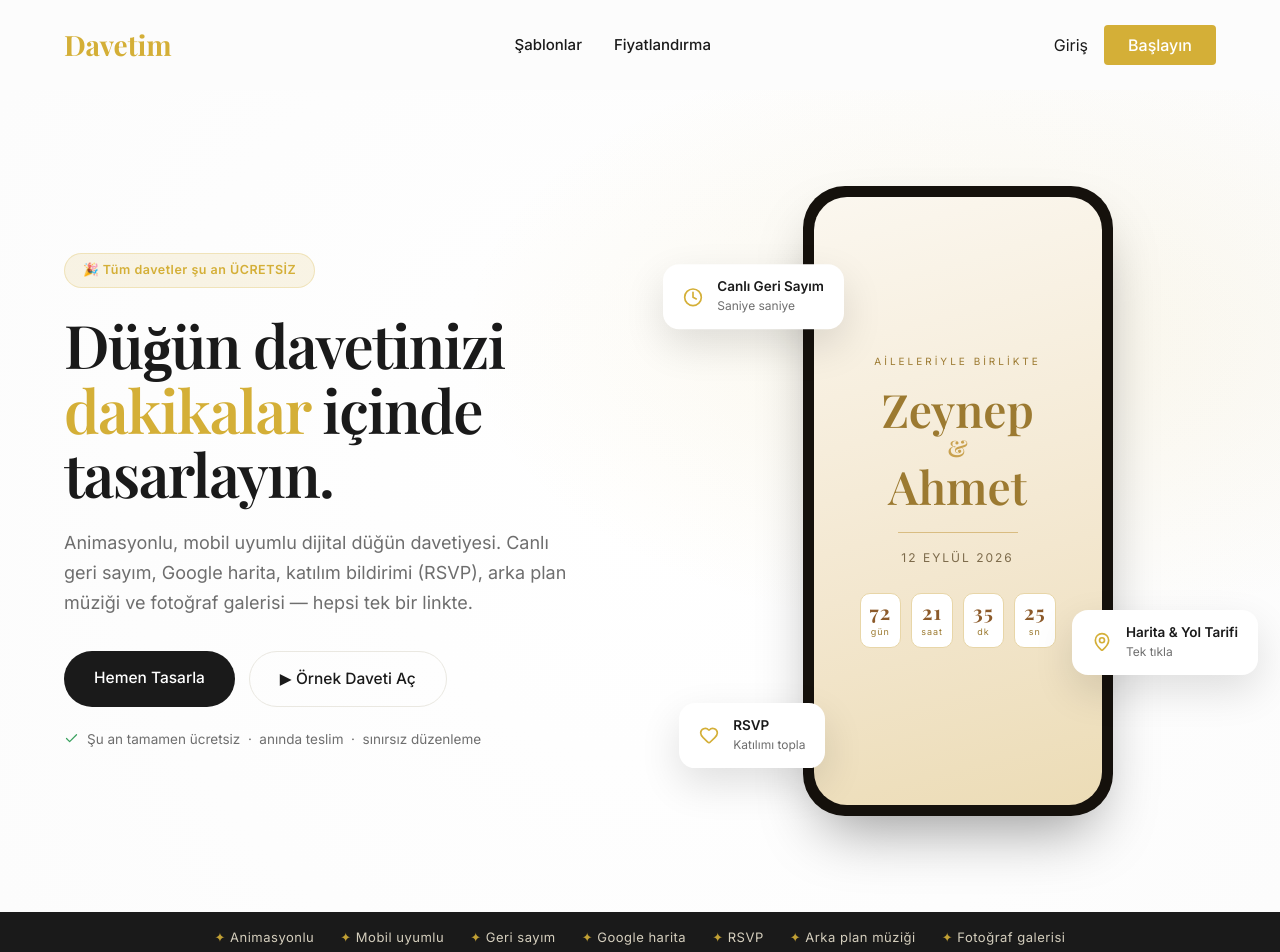
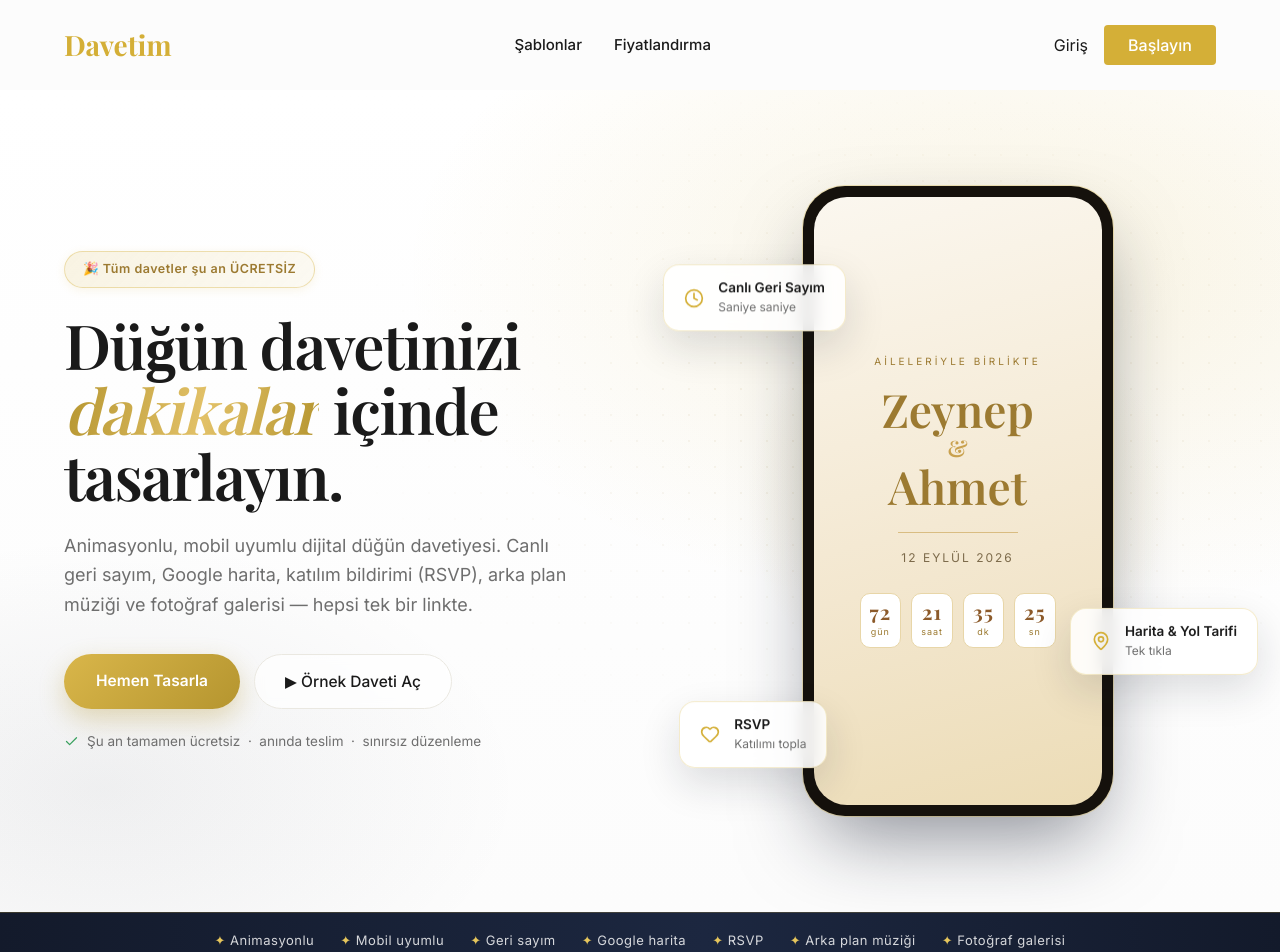
Before and after one commit to enesakmehmet/Davet, a React (Vite) app in the folder frontend/: page / in a window 1280 px wide. Shown: the top 952 px of the page. Built offline with nearby package versions, Linux system fonts and the light colour scheme; no server answers; a web font is replaced by a local one.

Commit message:
style: ana sayfa modernize edildi (altin-lacivert premium dil)

```diff
--- a/frontend/src/pages/Home.css
+++ b/frontend/src/pages/Home.css
@@ -10,40 +10,68 @@ section { padding: 96px 0; }
 .section-header p { font-size: 18px; color: var(--color-text-secondary); }
 
 .badge {
-  display: inline-block; padding: 7px 18px; background-color: rgba(212,175,55,.12);
-  color: var(--color-accent-gold); border-radius: 30px; font-size: 12.5px; font-weight: 600;
-  letter-spacing: .5px; margin-bottom: 24px; border: 1px solid rgba(212,175,55,.25);
+  display: inline-flex; align-items: center; gap: 6px; padding: 8px 18px;
+  background: linear-gradient(135deg, rgba(212,175,55,.14), rgba(212,175,55,.06));
+  color: #9c7a31; border-radius: 30px; font-size: 12.5px; font-weight: 600;
+  letter-spacing: .5px; margin-bottom: 24px; border: 1px solid rgba(212,175,55,.35);
+  box-shadow: 0 2px 10px rgba(212,175,55,.12);
 }
 
 /* ===== HERO ===== */
 .hero-section {
   min-height: 88vh; display: flex; align-items: center; overflow: hidden; position: relative;
   background:
-    radial-gradient(900px 500px at 78% 30%, rgba(212,175,55,.10), transparent 60%),
-    radial-gradient(circle at center, var(--color-bg-white) 0%, var(--color-bg) 100%);
+    radial-gradient(1000px 560px at 80% 22%, rgba(212,175,55,.14), transparent 62%),
+    radial-gradient(700px 420px at 8% 85%, rgba(19,26,43,.06), transparent 60%),
+    linear-gradient(180deg, var(--color-bg-white) 0%, var(--color-bg) 100%);
 }
-.hero-container { display: grid; grid-template-columns: 1.05fr .95fr; gap: 64px; align-items: center; }
+/* zarif nokta dokusu */
+.hero-section::before {
+  content: ''; position: absolute; inset: 0; pointer-events: none;
+  background-image: radial-gradient(rgba(156,122,49,.10) 1px, transparent 1px);
+  background-size: 26px 26px;
+  mask-image: radial-gradient(800px 500px at 72% 40%, #000, transparent 75%);
+  -webkit-mask-image: radial-gradient(800px 500px at 72% 40%, #000, transparent 75%);
+}
+.hero-container { display: grid; grid-template-columns: 1.05fr .95fr; gap: 64px; align-items: center; position: relative; }
 .hero-content { max-width: 580px; }
-.hero-title { font-size: 60px; line-height: 1.08; margin-bottom: 22px; letter-spacing: -1.5px; }
+.hero-title { font-size: 62px; line-height: 1.06; margin-bottom: 22px; letter-spacing: -1.5px; }
+.hero-title .text-gold {
+  background: linear-gradient(100deg, #b5952f, #e2c168 55%, #b5952f);
+  -webkit-background-clip: text; background-clip: text; color: transparent;
+  font-style: italic;
+}
 .hero-subtitle { font-size: 18px; color: var(--color-text-secondary); margin-bottom: 34px; line-height: 1.65; max-width: 520px; }
-.hero-actions { display: flex; gap: 14px; }
+.hero-actions { display: flex; gap: 14px; flex-wrap: wrap; }
 .hero-trust { margin-top: 22px; font-size: 13.5px; color: var(--color-text-secondary); display: flex; align-items: center; gap: 8px; }
 .hero-trust svg { color: #3aa15f; }
 
 .btn-primary-large {
-  background-color: var(--color-text-primary); color: #fff; padding: 15px 30px; border-radius: 30px;
-  font-weight: 500; transition: all .3s ease; font-size: 15.5px; display: inline-block; border: none; cursor: pointer;
+  background: linear-gradient(135deg, #d9b64a, #b5952f); color: #fff; padding: 15px 32px; border-radius: 30px;
+  font-weight: 600; transition: all .3s ease; font-size: 15.5px; display: inline-block; border: none; cursor: pointer;
+  box-shadow: 0 10px 26px rgba(181,149,47,.32);
 }
-.btn-primary-large:hover { background-color: var(--color-accent-gold); transform: translateY(-2px); box-shadow: 0 12px 24px rgba(212,175,55,.25); }
+.btn-primary-large:hover { transform: translateY(-2px); filter: brightness(1.07); box-shadow: 0 16px 34px rgba(181,149,47,.42); }
 .btn-outline-large {
-  background-color: transparent; color: var(--color-text-primary); border: 1px solid var(--color-border);
+  background-color: rgba(255,255,255,.7); color: var(--color-text-primary); border: 1px solid var(--color-border);
   padding: 15px 30px; border-radius: 30px; font-weight: 500; transition: all .3s ease; font-size: 15.5px;
+  backdrop-filter: blur(4px);
 }
-.btn-outline-large:hover { border-color: var(--color-text-primary); background: rgba(0,0,0,.02); }
+.btn-outline-large:hover { border-color: #c9a14e; color: #9c7a31; background: #fff; transform: translateY(-2px); box-shadow: 0 10px 24px rgba(0,0,0,.06); }
 
 /* Telefon mockup */
 .hero-visuals { position: relative; display: flex; justify-content: center; }
-.mockup-frame { width: 310px; height: 630px; background: #15110c; border-radius: 42px; padding: 11px; box-shadow: 0 30px 60px -18px rgba(0,0,0,.4); position: relative; z-index: 2; }
+/* telefonun arkasında altın hale */
+.hero-visuals::before {
+  content: ''; position: absolute; width: 460px; height: 460px; border-radius: 50%;
+  background: radial-gradient(circle, rgba(212,175,55,.22), transparent 65%);
+  top: 50%; left: 50%; transform: translate(-50%, -50%); pointer-events: none;
+}
+.mockup-frame {
+  width: 310px; height: 630px; background: #15110c; border-radius: 42px; padding: 11px;
+  box-shadow: 0 0 0 1px rgba(212,175,55,.3), 0 36px 80px -18px rgba(19,26,43,.5);
+  position: relative; z-index: 2;
+}
 .mockup-screen { width: 100%; height: 100%; border-radius: 33px; overflow: hidden; position: relative; }
 .mockup-invitation {
   height: 100%; display: flex; flex-direction: column; justify-content: center; align-items: center; text-align: center;
@@ -59,16 +87,21 @@ section { padding: 96px 0; }
 .m-countdown span { display: flex; flex-direction: column; align-items: center; background: #fff; border: 1px solid #e8d6a8; border-radius: 10px; padding: 8px 9px; font-size: 9px; letter-spacing: 1px; color: #9c7a31; }
 .m-countdown b { font-family: var(--font-serif); font-size: 20px; line-height: 1; margin-bottom: 3px; color: #8c5a2a; }
 
-.floating-card { position: absolute; padding: 14px 20px; display: flex; align-items: center; gap: 14px; border-radius: 16px; background: #fff; box-shadow: 0 16px 40px rgba(0,0,0,.12); z-index: 3; }
+.floating-card {
+  position: absolute; padding: 14px 20px; display: flex; align-items: center; gap: 14px; border-radius: 16px;
+  background: rgba(255,255,255,.88); backdrop-filter: blur(8px);
+  border: 1px solid rgba(212,175,55,.25);
+  box-shadow: 0 16px 40px rgba(19,26,43,.14); z-index: 3;
+}
 .floating-card h4 { font-family: var(--font-sans); font-size: 13.5px; margin-bottom: 3px; }
 .floating-card p { font-size: 12px; color: var(--color-text-secondary); }
 .c-1 { top: 84px; left: -36px; } .c-2 { bottom: 150px; right: -42px; } .c-3 { bottom: 40px; left: -20px; }
 
-/* Pill strip */
-.pill-strip { background: var(--color-text-primary); padding: 16px 0; }
+/* Pill strip — panelle aynı koyu lacivert dil */
+.pill-strip { background: linear-gradient(90deg, #131a2b, #1c2740 55%, #131a2b); padding: 18px 0; border-top: 1px solid rgba(212,175,55,.2); border-bottom: 1px solid rgba(212,175,55,.2); }
 .pill-row { display: flex; flex-wrap: wrap; justify-content: center; gap: 10px 26px; }
-.pill-row span { color: #e9e2cf; font-size: 13px; letter-spacing: .5px; opacity: .9; }
-.pill-row span::first-letter { color: var(--color-accent-gold); }
+.pill-row span { color: rgba(255,255,255,.82); font-size: 13px; letter-spacing: .5px; }
+.pill-row span::first-letter { color: #e6c65c; }
 
 /* İstatistik şeridi */
 .stats-band { padding: 56px 0; background: var(--color-bg-white); border-bottom: 1px solid var(--color-border-light); }
@@ -82,17 +115,30 @@ section { padding: 96px 0; }
 
 /* Özellikler */
 .features-grid { display: grid; grid-template-columns: repeat(3,1fr); gap: 26px; }
-.f-card { background: #fff; padding: 34px; border-radius: 22px; border: 1px solid var(--color-border-light); transition: transform .3s ease, box-shadow .3s ease; }
-.f-card:hover { transform: translateY(-5px); box-shadow: var(--shadow-md); }
-.f-icon { width: 60px; height: 60px; background: rgba(212,175,55,.10); border-radius: 16px; display: flex; align-items: center; justify-content: center; margin-bottom: 22px; color: var(--color-accent-gold); }
+.f-card {
+  background: #fff; padding: 34px; border-radius: 22px; border: 1px solid var(--color-border-light);
+  transition: transform .3s ease, box-shadow .3s ease, border-color .3s ease; position: relative; overflow: hidden;
+}
+.f-card::before {
+  content: ''; position: absolute; top: 0; left: 0; right: 0; height: 3px;
+  background: linear-gradient(90deg, #d9b64a, #b5952f); opacity: 0; transition: opacity .3s ease;
+}
+.f-card:hover { transform: translateY(-6px); box-shadow: 0 18px 40px rgba(19,26,43,.10); border-color: rgba(212,175,55,.4); }
+.f-card:hover::before { opacity: 1; }
+.f-icon { width: 60px; height: 60px; background: linear-gradient(135deg, rgba(212,175,55,.16), rgba(212,175,55,.06)); border-radius: 16px; display: flex; align-items: center; justify-content: center; margin-bottom: 22px; color: var(--color-accent-gold); }
 .f-card h3 { font-size: 19px; margin-bottom: 10px; }
 .f-card p { color: var(--color-text-secondary); line-height: 1.6; font-size: 15px; }
 
 /* Nasıl çalışır */
 .steps-grid { display: grid; grid-template-columns: repeat(3,1fr); gap: 26px; }
-.step-card { padding: 32px; border-radius: 22px; border: 1px solid var(--color-border); background: #fff; position: relative; }
+.step-card { padding: 32px; border-radius: 22px; border: 1px solid var(--color-border); background: #fff; position: relative; transition: transform .3s ease, box-shadow .3s ease; }
+.step-card:hover { transform: translateY(-4px); box-shadow: 0 14px 34px rgba(19,26,43,.08); }
 .step-top { display: flex; align-items: center; justify-content: space-between; margin-bottom: 18px; }
-.step-n { font-family: var(--font-serif); font-size: 38px; color: var(--color-accent-gold); line-height: 1; }
+.step-n {
+  font-family: var(--font-serif); font-size: 22px; color: #fff; line-height: 1;
+  width: 46px; height: 46px; border-radius: 50%; display: flex; align-items: center; justify-content: center;
+  background: linear-gradient(135deg, #d9b64a, #b5952f); box-shadow: 0 6px 16px rgba(181,149,47,.3);
+}
 .step-icon { width: 46px; height: 46px; border-radius: 12px; background: var(--color-bg); display: flex; align-items: center; justify-content: center; color: var(--color-text-primary); }
 .step-card h3 { font-size: 19px; margin-bottom: 8px; }
 .step-card p { color: var(--color-text-secondary); line-height: 1.6; font-size: 15px; }
@@ -100,22 +146,29 @@ section { padding: 96px 0; }
 /* Şablon vitrini — mini davetiye önizlemeleri */
 .showcase-grid { display: grid; grid-template-columns: repeat(3,1fr); gap: 22px; }
 .sc-card { height: 300px; border-radius: 18px; position: relative; display: flex; flex-direction: column; align-items: center; justify-content: center; gap: 16px; padding: 24px 20px; text-decoration: none; overflow: hidden; transition: transform .35s ease, box-shadow .35s ease; }
-.sc-card:hover { transform: translateY(-6px); box-shadow: 0 22px 44px rgba(0,0,0,.20); }
-.sc-card:hover .sc-invite { transform: scale(1.03); }
-.sc-invite { width: 100%; max-width: 230px; background: rgba(255,255,255,.93); border-radius: 12px; padding: 24px 16px; text-align: center; box-shadow: 0 12px 34px rgba(0,0,0,.20); display: flex; flex-direction: column; align-items: center; gap: 9px; transition: transform .35s ease; }
+.sc-card:hover { transform: translateY(-6px) scale(1.01); box-shadow: 0 26px 52px rgba(19,26,43,.28); }
+.sc-card:hover .sc-invite { transform: scale(1.04); }
+.sc-invite { width: 100%; max-width: 230px; background: rgba(255,255,255,.94); border-radius: 12px; padding: 24px 16px; text-align: center; box-shadow: 0 12px 34px rgba(0,0,0,.20); display: flex; flex-direction: column; align-items: center; gap: 9px; transition: transform .35s ease; }
 .sc-eyebrow { font-size: 9px; letter-spacing: 3px; color: #a39a86; font-weight: 600; }
 .sc-couple { font-size: 36px; line-height: 1.02; }
 .sc-div { width: 46px; height: 1px; opacity: .55; }
 .sc-date { font-family: 'Cormorant Garamond', serif; font-size: 12px; letter-spacing: 2px; color: #6a6a6a; }
-.sc-name { color: #fff; font-family: var(--font-sans); font-size: 13px; font-weight: 600; letter-spacing: .5px; background: rgba(0,0,0,.28); padding: 5px 16px; border-radius: 20px; backdrop-filter: blur(2px); }
+.sc-name { color: #fff; font-family: var(--font-sans); font-size: 13px; font-weight: 600; letter-spacing: .5px; background: rgba(10,14,24,.4); padding: 6px 16px; border-radius: 20px; backdrop-filter: blur(4px); border: 1px solid rgba(255,255,255,.22); }
 
-/* Fiyat (tek) */
-.single-price { display: grid; grid-template-columns: 1fr 1.1fr; gap: 0; max-width: 880px; margin: 0 auto; background: #fff; border: 1px solid var(--color-border); border-radius: 26px; overflow: hidden; box-shadow: 0 26px 60px rgba(0,0,0,.07); }
-.sp-left { padding: 48px 40px; background: linear-gradient(165deg,#fbf7ef,#f3e7cf); display: flex; flex-direction: column; justify-content: center; }
-.sp-tag { display: inline-block; width: fit-content; font-size: 12px; font-weight: 700; letter-spacing: 1px; text-transform: uppercase; color: #9c7a31; background: rgba(255,255,255,.6); padding: 5px 12px; border-radius: 20px; margin-bottom: 14px; }
-.sp-amount { font-family: var(--font-serif); font-size: 72px; line-height: 1; color: var(--color-text-primary); }
-.sp-cur { font-size: .5em; vertical-align: super; color: var(--color-accent-gold); margin-right: 4px; }
-.sp-note { color: #7c6a4a; font-size: 14px; margin-top: 10px; }
+/* Fiyat (tek) — sol panel panelle aynı koyu lacivert */
+.single-price { display: grid; grid-template-columns: 1fr 1.1fr; gap: 0; max-width: 880px; margin: 0 auto; background: #fff; border: 1px solid var(--color-border); border-radius: 26px; overflow: hidden; box-shadow: 0 26px 60px rgba(19,26,43,.10); }
+.sp-left {
+  padding: 48px 40px; display: flex; flex-direction: column; justify-content: center; position: relative; overflow: hidden;
+  background: linear-gradient(150deg, #131a2b 0%, #1c2740 60%, #2b3556 100%);
+}
+.sp-left::after {
+  content: ''; position: absolute; right: -70px; top: -70px; width: 240px; height: 240px;
+  background: radial-gradient(circle, rgba(212,175,55,.25), transparent 70%); pointer-events: none;
+}
+.sp-tag { display: inline-block; width: fit-content; font-size: 12px; font-weight: 700; letter-spacing: 1px; text-transform: uppercase; color: #e6c65c; background: rgba(212,175,55,.14); border: 1px solid rgba(212,175,55,.35); padding: 5px 12px; border-radius: 20px; margin-bottom: 14px; }
+.sp-amount { font-family: var(--font-serif); font-size: 72px; line-height: 1; color: #fff; }
+.sp-cur { font-size: .5em; vertical-align: super; color: #e6c65c; margin-right: 4px; }
+.sp-note { color: rgba(255,255,255,.6); font-size: 14px; margin-top: 10px; }
 .sp-right { padding: 44px 40px; }
 .sp-inc { font-size: 12px; font-weight: 700; letter-spacing: 1px; text-transform: uppercase; color: var(--color-text-secondary); margin-bottom: 18px; }
 .sp-features { list-style: none; display: grid; grid-template-columns: 1fr; gap: 13px; }
@@ -123,29 +176,37 @@ section { padding: 96px 0; }
 
 /* Yorumlar */
 .reviews-grid { display: grid; grid-template-columns: repeat(3,1fr); gap: 26px; margin-top: 48px; }
-.r-card { background: #fff; padding: 34px; border-radius: 22px; border: 1px solid var(--color-border); }
+.r-card { background: #fff; padding: 34px; border-radius: 22px; border: 1px solid var(--color-border); transition: transform .3s ease, box-shadow .3s ease; }
+.r-card:hover { transform: translateY(-4px); box-shadow: 0 14px 34px rgba(19,26,43,.08); }
 .stars { display: flex; gap: 4px; margin-bottom: 18px; justify-content: center; }
 .r-card p { font-size: 15.5px; line-height: 1.6; font-style: italic; margin-bottom: 18px; color: var(--color-text-secondary); }
 .r-card h4 { font-size: 13px; text-transform: uppercase; letter-spacing: 1px; text-align: center; }
 
-/* SSS */
+/* SSS — kart görünümü */
 .faq-container { max-width: 800px; }
-.faq-item { border-bottom: 1px solid var(--color-border); cursor: pointer; padding: 22px 0; }
+.faq-list { display: flex; flex-direction: column; gap: 12px; }
+.faq-item { border: 1px solid var(--color-border); border-radius: 14px; cursor: pointer; padding: 20px 22px; background: #fff; transition: border-color .2s ease, box-shadow .2s ease; }
+.faq-item:hover { border-color: rgba(212,175,55,.5); box-shadow: 0 6px 18px rgba(19,26,43,.06); }
 .faq-q { display: flex; justify-content: space-between; align-items: center; gap: 16px; }
 .faq-q h4 { font-size: 17px; font-family: var(--font-sans); }
-.faq-icon { transition: transform .3s ease; flex-shrink: 0; color: var(--color-text-secondary); }
+.faq-icon { transition: transform .3s ease; flex-shrink: 0; color: var(--color-accent-gold); }
 .faq-icon.open { transform: rotate(180deg); }
 .faq-a { overflow: hidden; }
 .faq-a p { padding-top: 14px; color: var(--color-text-secondary); line-height: 1.65; }
 
-/* Son CTA */
-.cta-band { background: var(--color-text-primary); }
+/* Son CTA — koyu lacivert + altın hale */
+.cta-band {
+  background:
+    radial-gradient(700px 340px at 50% 0%, rgba(212,175,55,.16), transparent 65%),
+    linear-gradient(150deg, #131a2b 0%, #1c2740 60%, #0d1220 100%);
+  border-top: 1px solid rgba(212,175,55,.2);
+}
 .cta-inner { text-align: center; max-width: 640px; margin: 0 auto; }
 .cta-inner h2 { color: #fff; font-size: 38px; margin-bottom: 12px; letter-spacing: -0.5px; }
-.cta-inner p { color: #c9c2b2; font-size: 18px; margin-bottom: 28px; }
-.btn-on-dark { background: var(--color-accent-gold); color: #1a1a1a; }
-.btn-on-dark:hover { background: #e6c25a; color: #1a1a1a; }
-.cta-mini { display: block; margin-top: 16px; font-size: 13px; color: #8a836f; }
+.cta-inner p { color: rgba(255,255,255,.65); font-size: 18px; margin-bottom: 28px; }
+.btn-on-dark { background: linear-gradient(135deg, #d9b64a, #b5952f); color: #fff; }
+.btn-on-dark:hover { filter: brightness(1.08); color: #fff; }
+.cta-mini { display: block; margin-top: 16px; font-size: 13px; color: rgba(255,255,255,.45); }
 
 /* ===== RESPONSIVE ===== */
 @media (max-width: 992px) {
```
